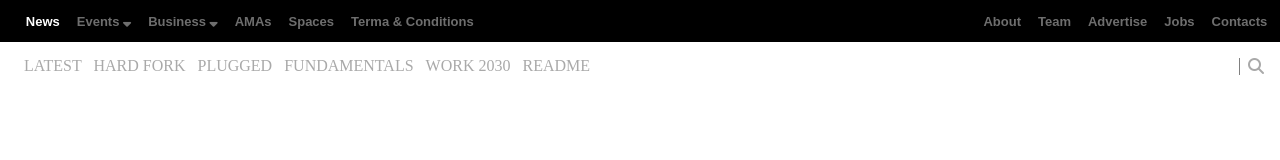
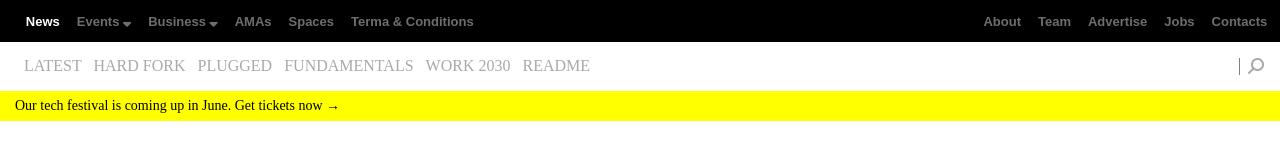
Before and after one commit to Eshy10/The-Next-Web-Clone, a plain HTML site: page index.html in a window 1280 px wide. Drawn offline with Linux system fonts and the light colour scheme.

Commit message:
updated navbar

```diff
--- a/index.html
+++ b/index.html
@@ -30,17 +30,23 @@
 
         </div>
         <div class="nav-second-section">
-            <div>
+            <div class="white-part">
+                <div>
                 <a href="#">Latest</a>
                 <a href="#">Hard fork</a>
                 <a href="#">Plugged</a>
                 <a href="#">Fundamentals</a>
                 <a href="#">Work 2030</a>
                 <a href="#">Readme</a>
-            </div>
+                </div>
             <div class="nav-section-icon">
                 <a href="#"><i class="fas fa-search"></i></a>
             </div>
+
+            </div>
+            <a class="yellow-part" href="#">
+                Our tech festival is coming up in June. Get tickets now →
+            </a>
         </div>
     </nav>
 </body>
--- a/style.css
+++ b/style.css
@@ -24,20 +24,20 @@
 
 
 
-.nav-second-section {
+.white-part {
     display: flex;
     justify-content: space-between;
     padding: 1em;
 }
 
-.nav-second-section a {
+.white-part a {
     text-decoration: none;
     color: #A9A9A9;
     text-transform: uppercase;
     padding-left: .5em;
 }
 
-.nav-second-section a:hover {
+.white-part a:hover {
     color: black;
 }
 
@@ -47,5 +47,20 @@
 }
 
 .nav-section-icon:hover a {
-   color: rgb(109, 97, 97);
+   color: rgb(104, 101, 101);
 }
+.nav-section-icon i {
+    transform: scaleX(-1);
+}
+
+.yellow-part {
+    height: 30px;
+    width: 100%;
+    color: black;
+    text-decoration: none;
+    background-color: yellow;
+    display: inline-block;
+    font-size: 14px;
+    line-height: 30px;
+    padding-left: 15px;
+}
```
